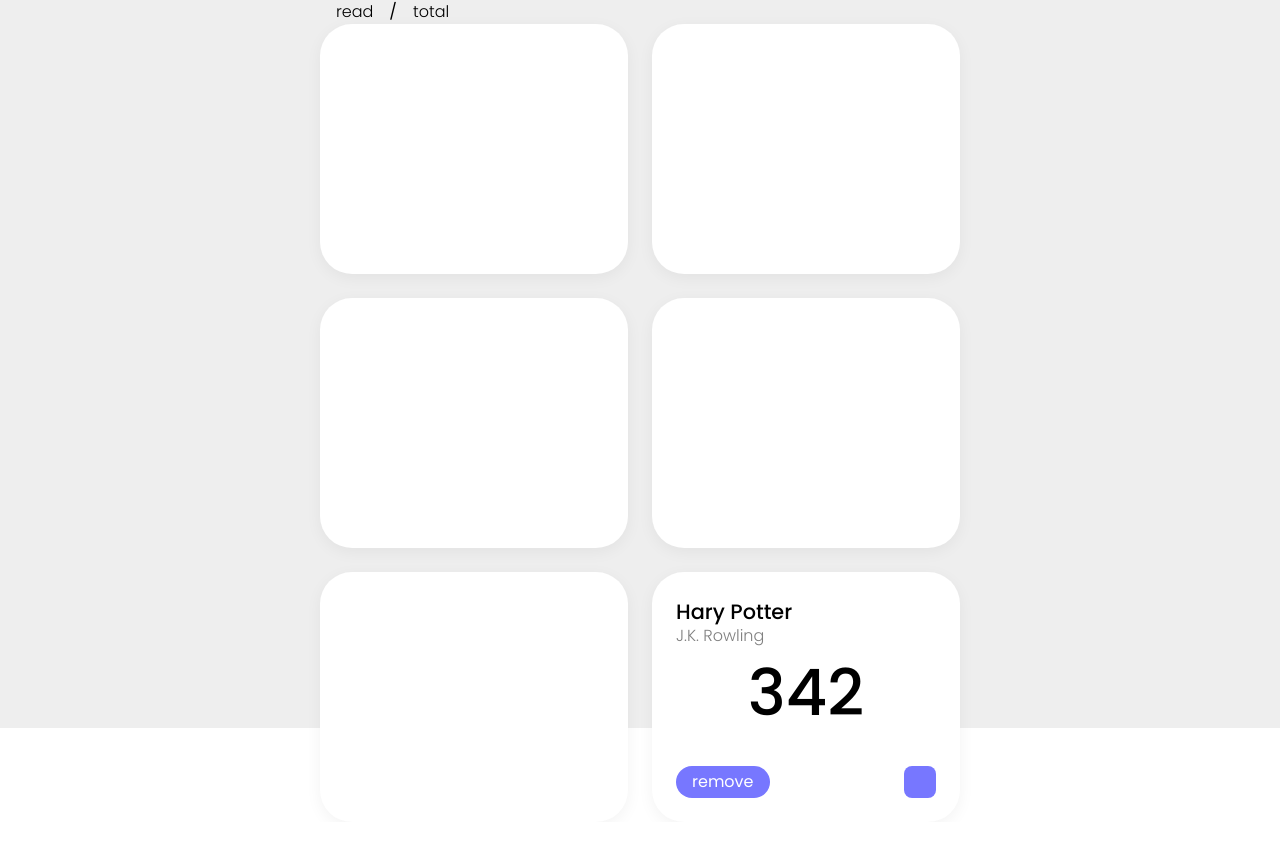
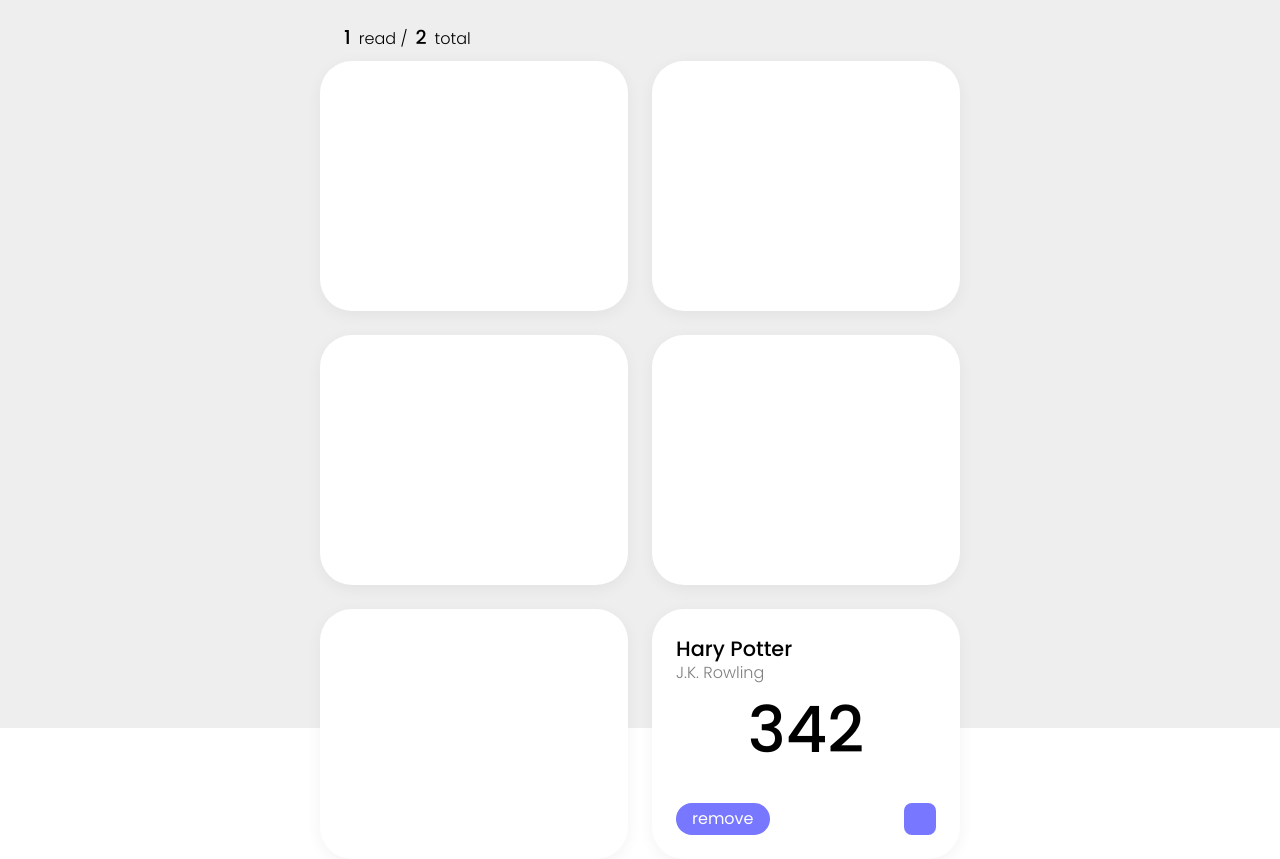
Before and after one commit to Vicker14/library-app, a plain HTML site: page index.html in a window 1280 px wide. Shown: the part 72-931 px from the top of the page. Before the commit the page ends 894 px from the top, so only its background shows below. Drawn offline with Linux system fonts and the light colour scheme.

Commit message:
Added logic for the counter in the content section

```diff
--- a/css/styles.css
+++ b/css/styles.css
@@ -118,10 +118,17 @@
 
 .counter {
     display: flex;
+    align-items: last baseline;
+
+    font-weight: 300;
+    margin: 1rem 1rem 0;
+
 }
 .counter div {
-    margin: 0 1rem;
-    font-weight: 300;
+    font-size: 1.2rem;
+    font-weight: 500;
+
+    margin: 0.5rem;
 }
 
 .container {
--- a/index.html
+++ b/index.html
@@ -8,7 +8,7 @@
 
     <link rel="stylesheet" href="css/styles.css">
 
-    <script src="javascript.js"> </script>
+    <script src="javascript.js" defer></script>
 
 </head>
 
@@ -22,9 +22,10 @@
     <div class="content">
 
         <div class="counter">
-            <div class="read">read</div>
-            /
-            <div class="total">total</div>
+            <div class="read"> </div>
+            read /
+            <div class="total"></div>
+            total
         </div>
 
         <div class="container">
--- a/javascript.js
+++ b/javascript.js
@@ -21,3 +21,16 @@
 
 addBookToLibrary(theHobbit);
 addBookToLibrary(gameOfThrones);
+
+const readBooks = document.querySelector(".read");
+const totalBooks = document.querySelector(".total");
+
+totalBooks.textContent = `${myLibrary.length}`;
+
+let booksRead = 0;
+
+for (let i = 0; i < myLibrary.length; i++) {
+    if (myLibrary[i].read === true) booksRead++;
+}
+
+readBooks.textContent = `${booksRead}`;
```
